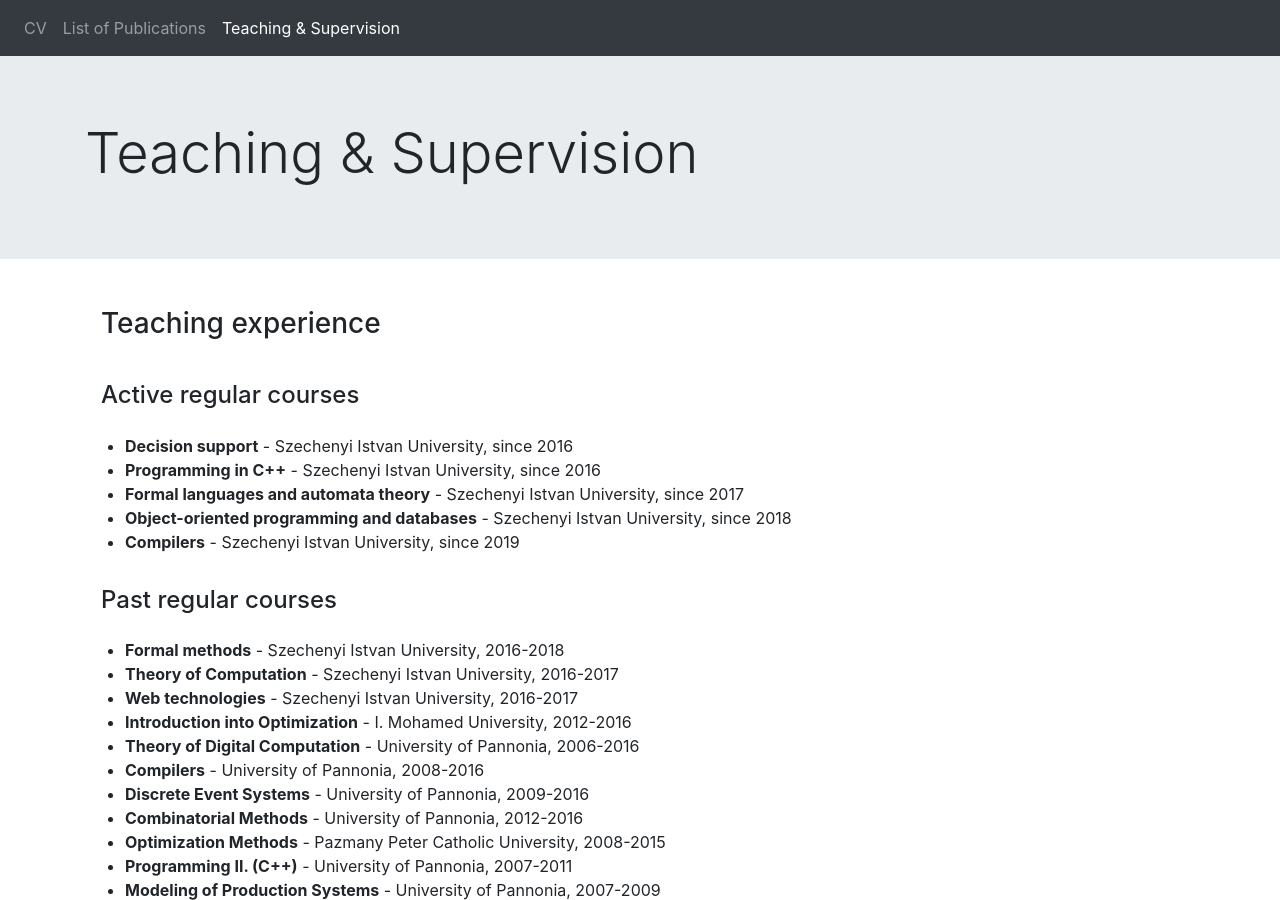
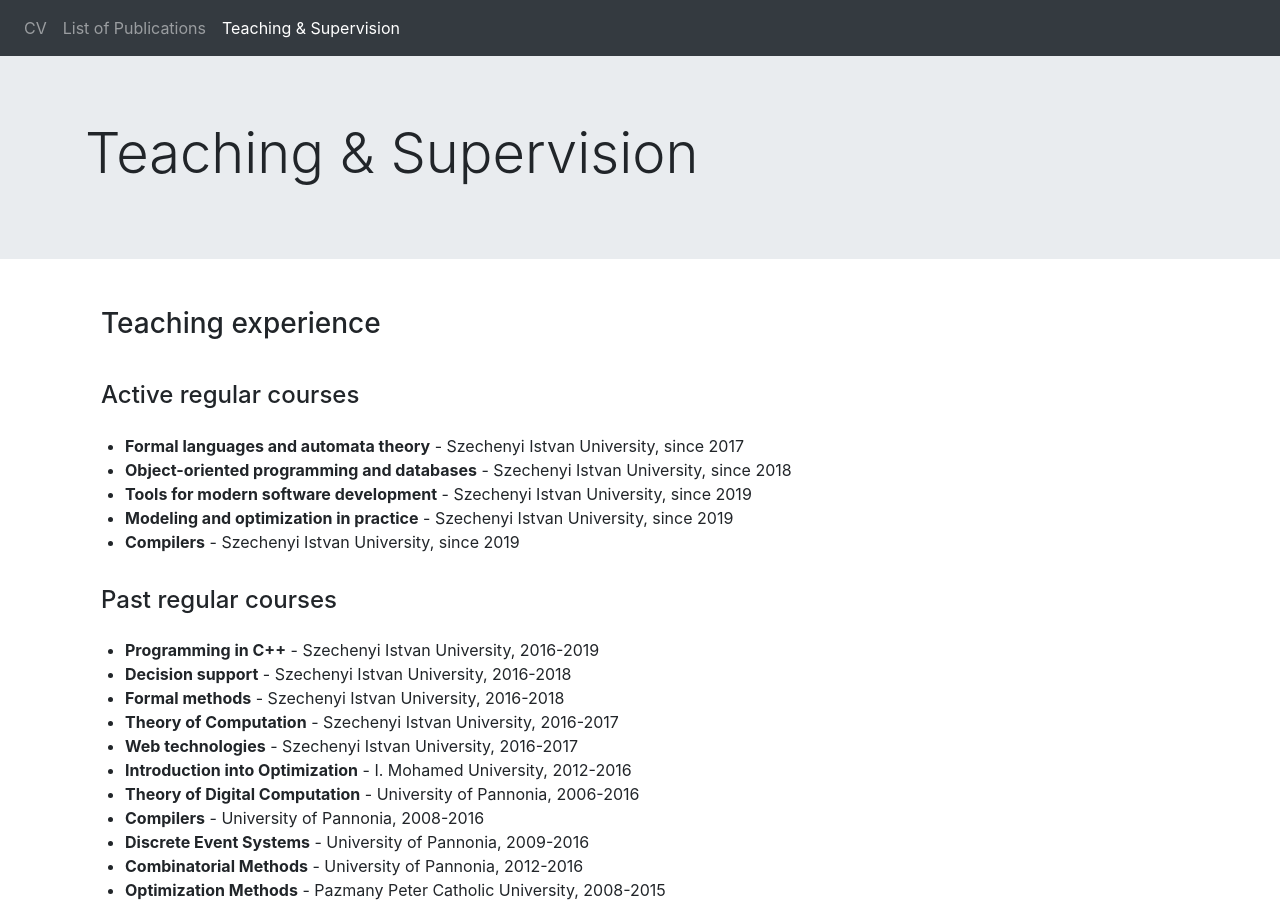
Before and after one commit to hegyhati/hegyhati.github.io, a Jekyll site: the page built from teaching_supervision.html, in a window 1280 px wide and 900 px high. Built offline with Jekyll 4.4.1, drawn with Linux system fonts in a browser that asks for light colours.

Commit message:
Update subjects

```diff
--- a/_data/teaching.json
+++ b/_data/teaching.json
@@ -1,6 +1,20 @@
 {
   "regular":
     [
+      {
+        "course": "Tools for modern software development",
+        "university": "Szechenyi Istvan University",
+        "city": "Gyor",
+        "country": "Hungary",
+        "start": 2019
+      },
+      {
+        "course": "Modeling and optimization in practice",
+        "university": "Szechenyi Istvan University",
+        "city": "Gyor",
+        "country": "Hungary",
+        "start": 2019
+      },
       {
         "course": "Compilers",
         "university": "Szechenyi Istvan University",
@@ -43,14 +57,16 @@
         "university": "Szechenyi Istvan University",
         "city": "Gyor",
         "country": "Hungary",
-        "start": 2016
+        "start": 2016,
+        "end": 2018
       },
       {
         "course": "Programming in C++",
         "university": "Szechenyi Istvan University",
         "city": "Gyor",
         "country": "Hungary",
-        "start": 2016
+        "start": 2016,
+        "end": 2019
       },
       {
         "course": "Theory of Computation",
```
